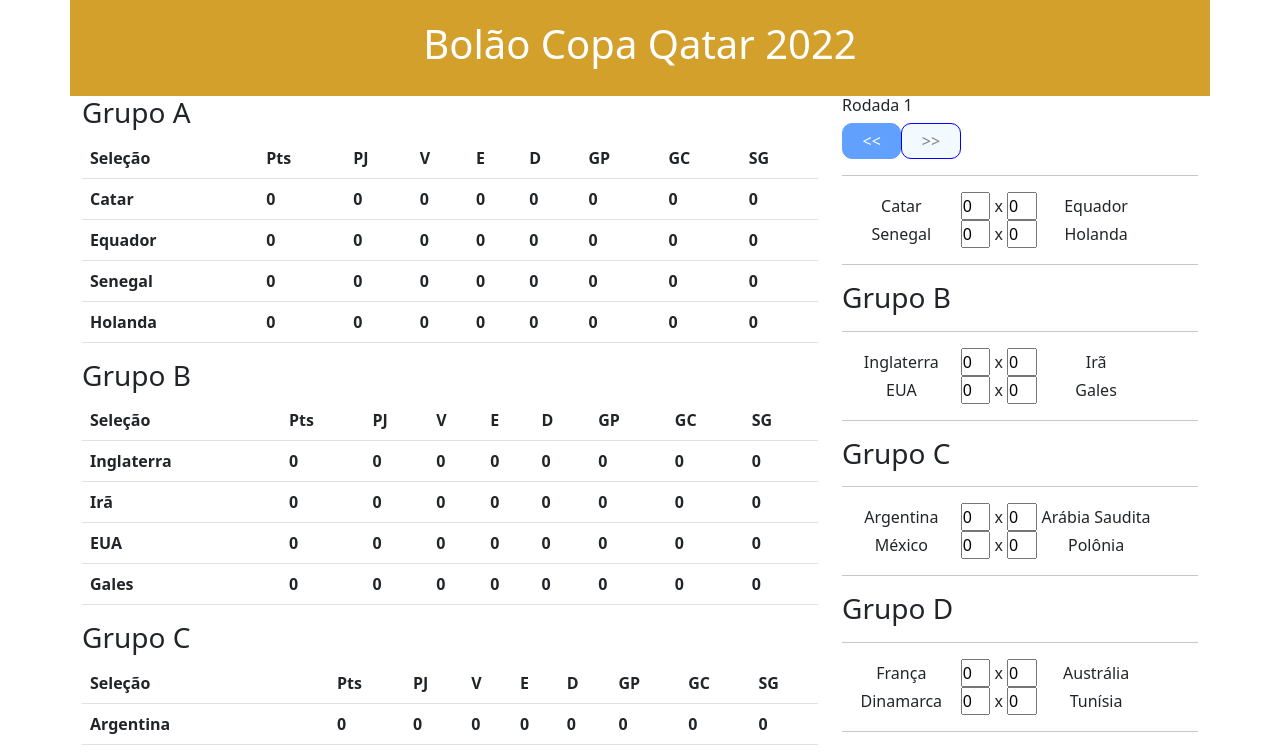
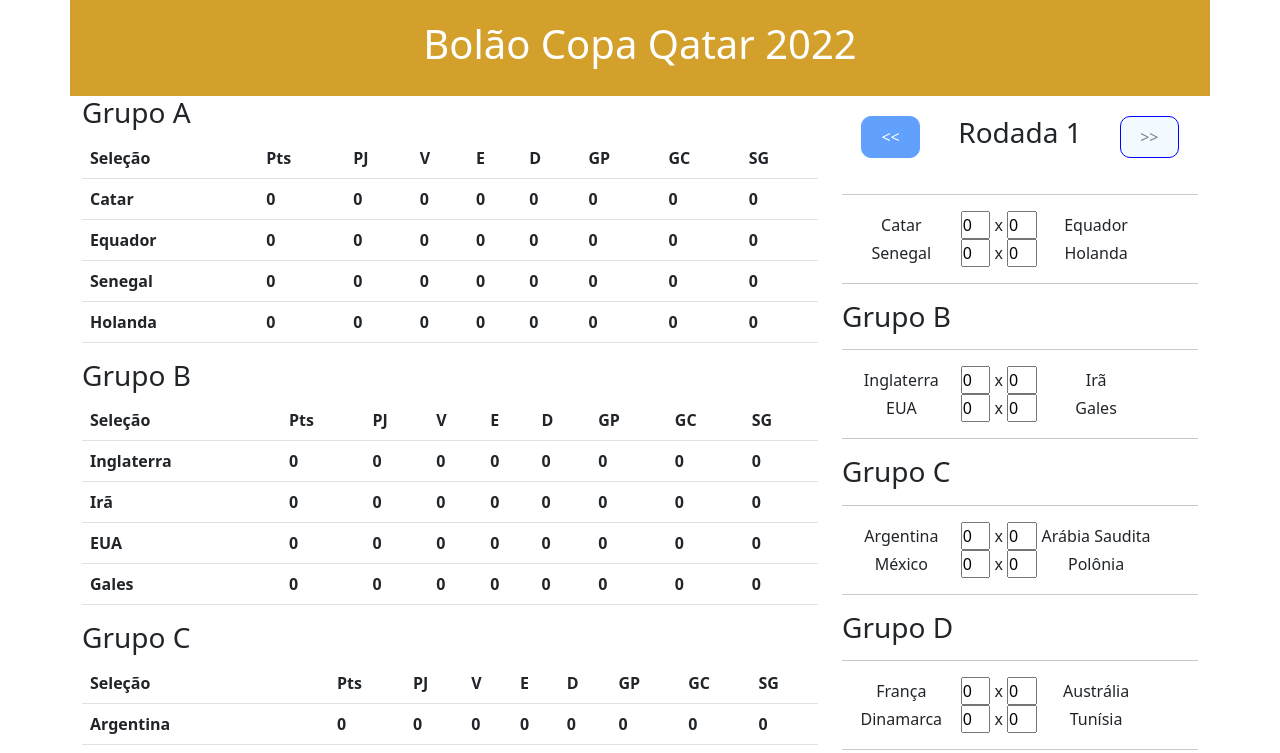
Before and after one commit to MatheusJords/bolaoCopa2022, an Angular app: page / in a window 1280 px wide. Shown: the top 753 px of the page. Built offline with nearby package versions, Linux system fonts and the light colour scheme; some icons are missing.

Commit message:
Estilizando botao de rodadas

```diff
--- a/src/app/rodada/rodada.component.css
+++ b/src/app/rodada/rodada.component.css
@@ -5,3 +5,10 @@
     border-radius: 10px;
     padding: 5px;
 }
+
+.rodada-nome{
+    display: flex;
+    flex-direction: row;
+    justify-content: space-around;
+    padding: 20px 0;
+}
--- a/src/app/rodada/rodada.component.html
+++ b/src/app/rodada/rodada.component.html
@@ -1,9 +1,13 @@
 <aside>
-    <h6>{{mostraRodada()}}</h6>
-    <button [disabled]="rodada1" (click)="visualizarRodadaAnterior()" type="input" class="col-2 btn btn-primary">
-        << </button>
-    <button [disabled]="rodada3" (click)="visualizarProximaRodada()" type="input" class="col-2 btn btn-primary"> >>
-        </button>
+    <!-- <h6>{{mostraRodada()}}</h6> -->
+    <div class="rodada-nome">
+        <button [disabled]="rodada1" (click)="visualizarRodadaAnterior()" type="input" class="col-2 btn btn-primary">
+            << </button>
+            <h3>{{mostraRodada()}}</h3>
+        <button [disabled]="rodada3" (click)="visualizarProximaRodada()" type="input" class="col-2 btn btn-primary"> >>
+            </button>
+    </div>
+
     <hr>
     <div *ngIf="rodada1">
         <app-rodada1></app-rodada1>
```
